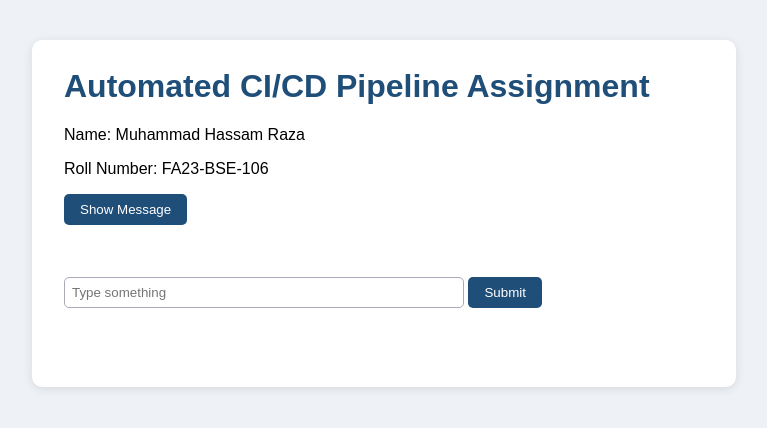
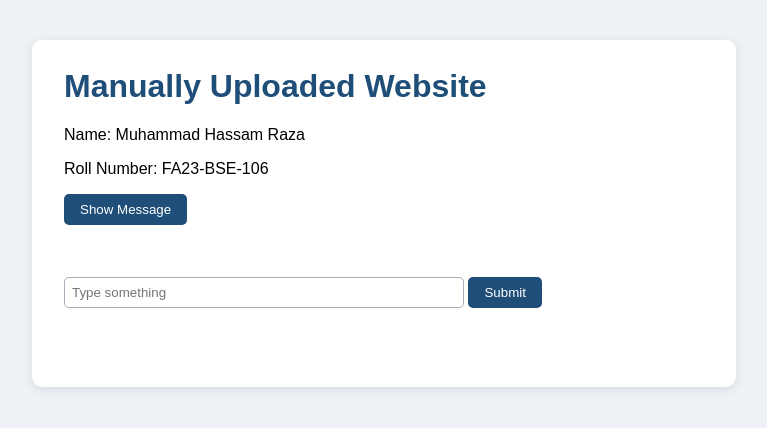
Before and after one commit to Hassamra800/cicd-assignment-FA23-BSE-106, a plain HTML site: page src/index.html in a window 1280 px wide. Shown: the whole page, without its empty margins (256-1023 px from the left). Drawn offline with Linux system fonts and the light colour scheme.

Commit message:
Change the heading (quality gate test)

```diff
--- a/src/index.html
+++ b/src/index.html
@@ -15,7 +15,7 @@
 </head>
 <body>
   <div class="card">
-    <h1 id="main-heading">Automated CI/CD Pipeline Assignment</h1>
+    <h1 id="main-heading">Manually Uploaded Website</h1>
     <p id="student">Name: Muhammad Hassam Raza</p>
     <p id="roll">Roll Number: FA23-BSE-106</p>
 
```
